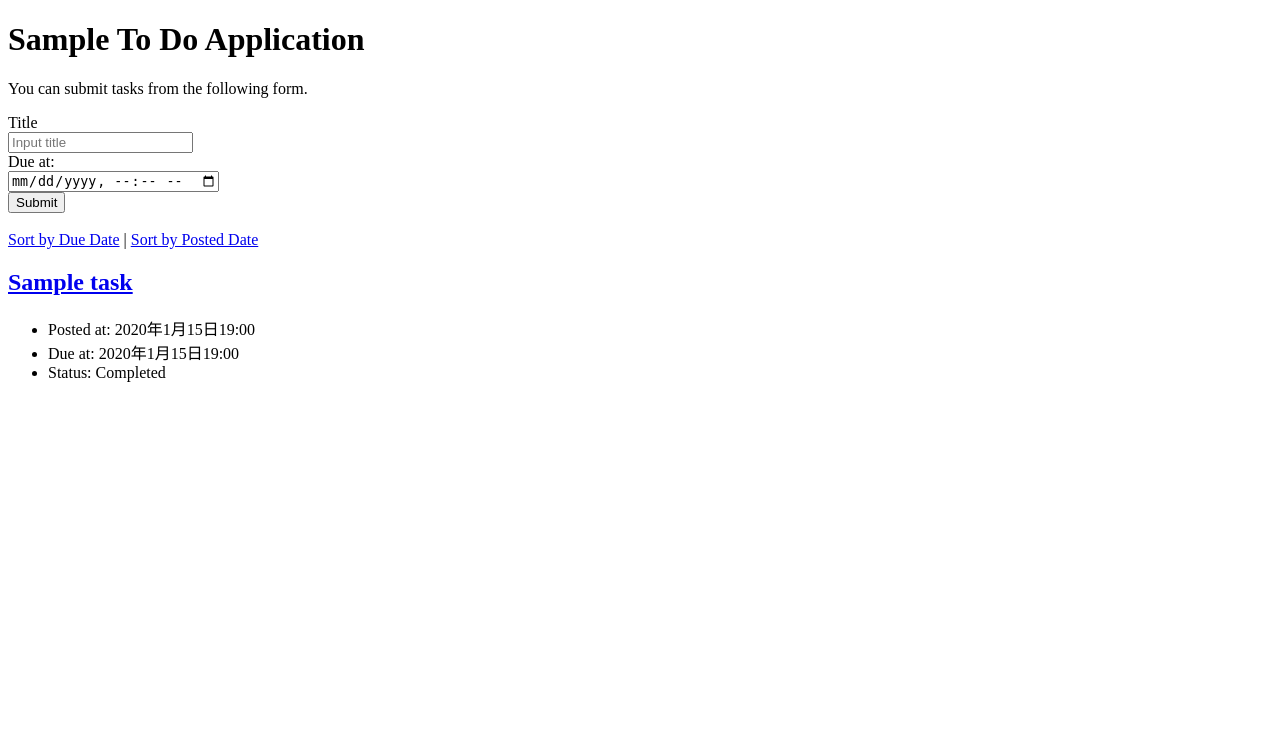
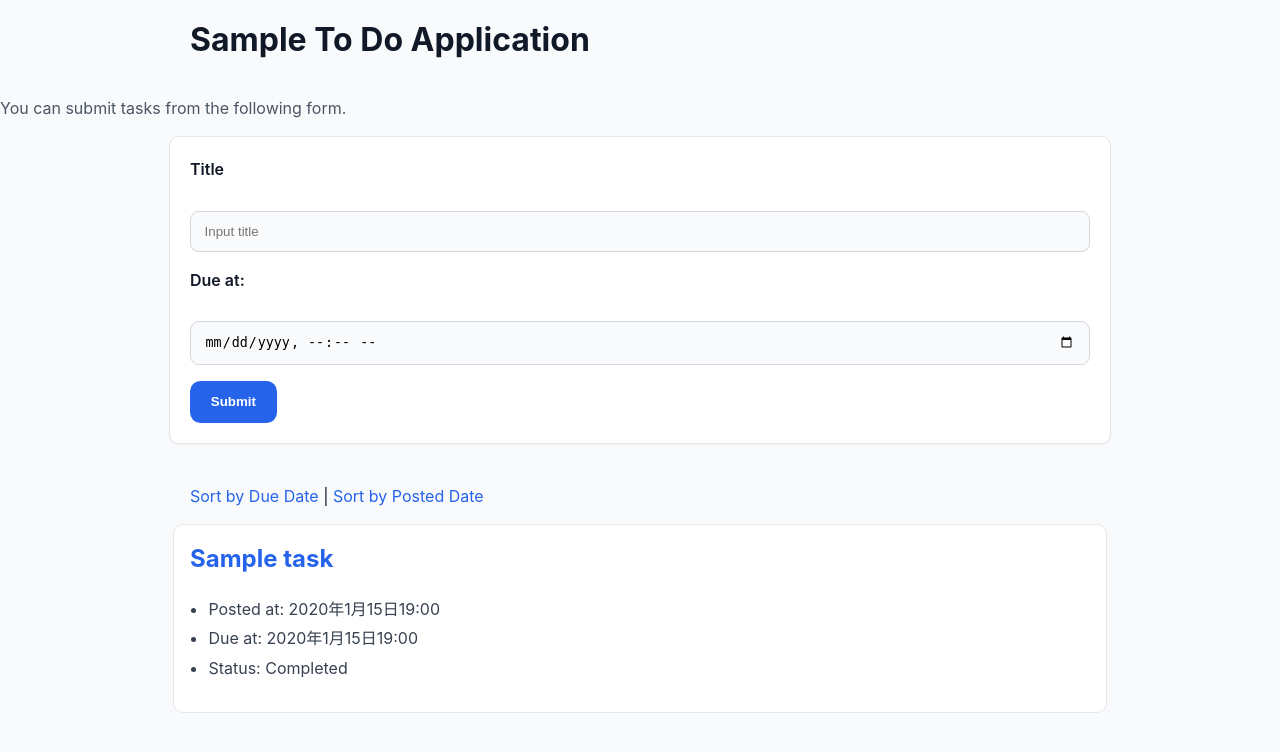
Before and after one commit to s1f10250219/django-test-exercise, a Django app: page / in a window 1280 px wide. Shown: the top 752 px of the page. Run offline with Django 5.2, Linux system fonts and the light colour scheme; tables that the repository leaves empty hold one stand-in row (values such as "Sample post").

Commit message:
CSSを追加

```diff
--- /dev/null
+++ b/todo/static/todo/style.css
@@ -0,0 +1,114 @@
+/* Basic styles for ToDo application */
+body {
+  font-family: -apple-system, BlinkMacSystemFont, "Segoe UI", Helvetica, Arial, sans-serif;
+  background-color: #f8fafc;
+  color: #111827;
+  margin: 0;
+  padding: 0;
+}
+
+html {
+  line-height: 1.5;
+}
+
+body > div, body > h1, form {
+  max-width: 900px;
+  margin: 0 auto;
+  padding: 1rem;
+}
+
+h1 {
+  color: #111827;
+  margin-top: 1.5rem;
+}
+
+p {
+  color: #4b5563;
+}
+
+form {
+  background: #ffffff;
+  border: 1px solid #e5e7eb;
+  border-radius: 10px;
+  box-shadow: 0 1px 2px rgba(15, 23, 42, 0.05);
+  padding: 1.25rem;
+}
+
+label {
+  display: block;
+  font-weight: 600;
+  margin-bottom: 0.35rem;
+}
+
+input[type="text"],
+input[type="datetime-local"] {
+  width: 100%;
+  padding: 0.75rem 0.85rem;
+  border: 1px solid #d1d5db;
+  border-radius: 0.55rem;
+  background: #f9fafb;
+  margin-bottom: 1rem;
+  box-sizing: border-box;
+}
+
+button {
+  background-color: #2563eb;
+  color: #ffffff;
+  border: none;
+  border-radius: 0.65rem;
+  padding: 0.85rem 1.3rem;
+  cursor: pointer;
+  font-weight: 700;
+}
+
+button:hover {
+  background-color: #1d4ed8;
+}
+
+a {
+  color: #2563eb;
+  text-decoration: none;
+}
+
+a:hover {
+  text-decoration: underline;
+}
+
+.text {
+  background: #ffffff;
+  border: 1px solid #e5e7eb;
+  border-radius: 10px;
+  margin-bottom: 1rem;
+  padding: 1rem;
+}
+
+.text h2 {
+  margin-top: 0;
+}
+
+ul {
+  padding-left: 1.15rem;
+  color: #374151;
+}
+
+li {
+  margin-bottom: 0.35rem;
+}
+
+nav {
+  margin-top: 1rem;
+}
+
+nav a {
+  margin-right: 1rem;
+}
+
+.status-completed {
+  color: #16a34a;
+  font-weight: bold;
+}
+
+.status-pending {
+  color: #be123c;
+  font-weight: bold;
+}
--- a/todo/templates/todo/detail.html
+++ b/todo/templates/todo/detail.html
@@ -6,6 +6,7 @@
     <title>To Do Application</title>
     <meta charset="UTF-8">
     <meta name="author" content="INIAD">
+    <link rel="stylesheet" href="{% static 'todo/style.css' %}">
   </head>
 
   <body>
@@ -25,7 +26,6 @@
     <div>
       <a href="{% url 'index' %}">Top</a>
       <a href="{% url 'delete' task.id %}">Delete</a>
-      <a href="{% url 'index' %}">Top</a>
       | <a href="{% url 'update' task.id %}">Edit</a>
       <a href="{% url 'close' task.id %}">Close</a>
     </div>
--- a/todo/templates/todo/edit.html
+++ b/todo/templates/todo/edit.html
@@ -6,6 +6,7 @@
     <title>To Do Application</title>
     <meta charset="UTF-8">
     <meta name="author" content="INIAD">
+    <link rel="stylesheet" href="{% static 'todo/style.css' %}">
   </head>
 
   <body>
--- a/todo/templates/todo/index.html
+++ b/todo/templates/todo/index.html
@@ -6,6 +6,7 @@
     <title>To Do Application</title>
     <meta charset="UTF-8">
     <meta name="author" content="INIAD">
+    <link rel="stylesheet" href="{% static 'todo/style.css' %}">
   </head>
 
   <body>
```
Also changed, not shown: 1 other file.
